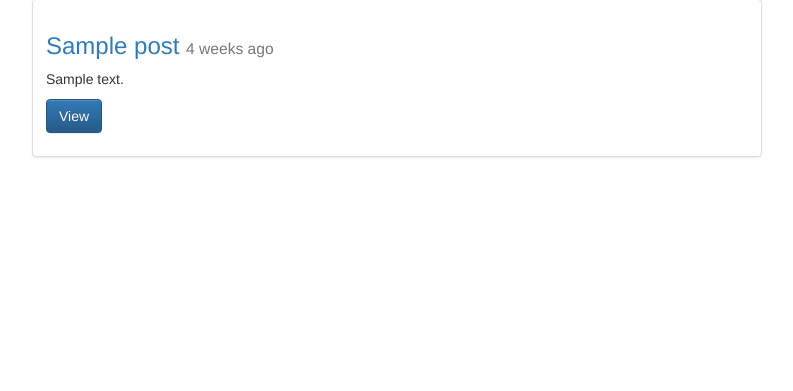
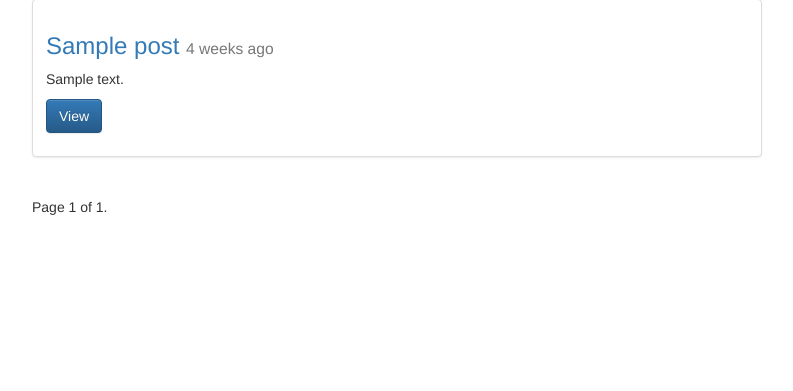
Before and after one commit to KvinLiu/django_simple_blog, a Django app: page /posts/ in a window 1280 px wide. Shown: the part 71-462 px from the top of the page, without its empty margins (243-1036 px from the left). Run offline with Django 3.2, Linux system fonts and the light colour scheme; tables that the repository leaves empty hold one stand-in row (values such as "Sample post"); some libraries are stand-ins or nearby versions.

Commit message:
[27/38] Pagination by QuerySet

```diff
--- a/posts/models.py
+++ b/posts/models.py
@@ -14,3 +14,6 @@ class Post(models.Model):
     def get_absolute_url(self):
         # return f"/posts/{self.id}"
         return reverse("posts:detail", kwargs={"id": self.id})
+
+    class Meta:
+        ordering = ["-id", "-timestamp", "-updated"]
--- a/posts/templates/post_list.html
+++ b/posts/templates/post_list.html
@@ -27,6 +27,22 @@
       </div>
       {#% cycle "" "<div class='col-sm-12'><hr/></div></div><div class='row'>" %#}
     {% endfor %}
-  </div>
+    <div class="pagination">
+      <span class="step-links">
+        {% if object_list.has_previous %}
+          <a href="?{{ page_request_var }}=1">&laquo; first</a>
+          <a href="?{{ page_request_var }}={{ object_list.previous_page_number }}">previous</a>
+        {% endif %}
+
+        <span class="current">
+          Page {{ object_list.number }} of {{ object_list.paginator.num_pages }}.
+        </span>
+
+        {% if object_list.has_next %}
+          <a href="?{{ page_request_var }}={{ object_list.next_page_number }}">next</a>
+          <a href="?{{ page_request_var }}={{ object_list.paginator.num_pages }}">last &raquo;</a>
+        {% endif %}
+      </span>
+    </div>
   </div>
 {% endblock content %}
--- a/posts/views.py
+++ b/posts/views.py
@@ -1,4 +1,5 @@
 from django.contrib import messages
+from django.core.paginator import Paginator, EmptyPage, PageNotAnInteger
 from django.shortcuts import render, get_object_or_404, redirect
 from django.http import HttpResponse, HttpResponseRedirect
 
@@ -50,8 +51,22 @@ def post_detail(request, id):
 
 
 def post_list(request):
-    queryset = Post.objects.all()
-    context = {"object_list": queryset, "title": "List"}
+    queryset = Post.objects.all()  # .order_by("-timestamp")
+    paginator = Paginator(queryset, 5)
+    page_request_var = "page"
+    page = request.GET.get(page_request_var)
+    try:
+        contact = paginator.page(page)
+    except PageNotAnInteger:
+        contact = paginator.page(1)
+    except EmptyPage:
+        contact = paginator.page(paginator.num_pages)
+
+    context = {
+        "object_list": contact,
+        "title": "List",
+        "page_request_var": page_request_var,
+    }
     # if request.user.is_authenticated:
     #     context = {"title": "My User List"}
     # else:
```
